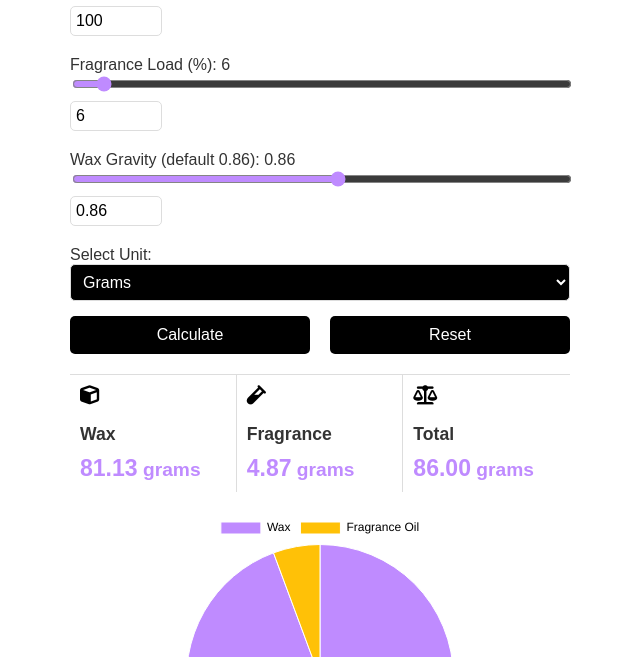
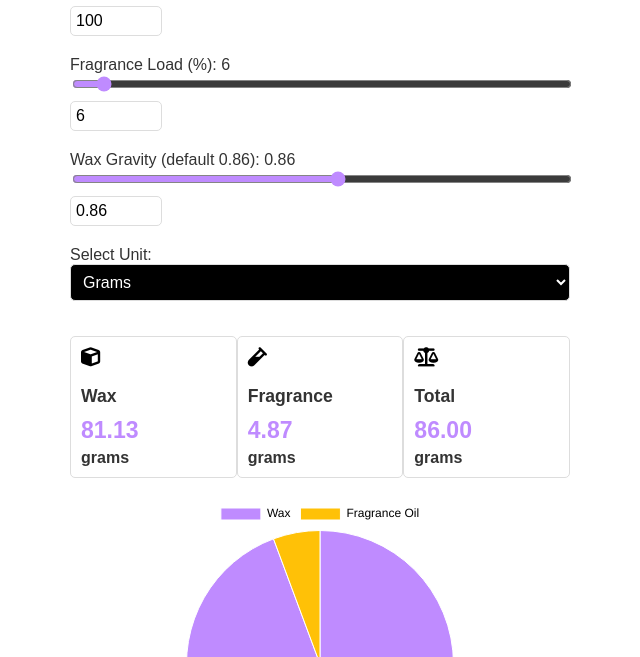
Before and after one commit to usaidkhanovic/candle-fragrance-calculator, a plain HTML site: page index.html in a window 1280 px wide. Shown: the part 143-800 px from the top of the page, without its empty margins (320-960 px from the left). Drawn offline with nearby package versions, Linux system fonts and the light colour scheme.

Commit message:
index.html

```diff
--- a/index.html
+++ b/index.html
@@ -14,7 +14,7 @@
             background-color: #FFFFFF;
             padding: 20px;
             margin: 0;
-            color: #ffffff;
+            color: #000000; /* Changed text color to black for visibility */
             min-height: 100vh;
             box-sizing: border-box;
         }
@@ -80,33 +80,11 @@
             background-color: #333333;
         }
 
-        .button-container {
-            display: flex;
-            justify-content: space-between;
-        }
-
-        button {
-            width: 48%;
-            background-color: #000000;
-            color: #ffffff;
-            padding: 10px;
-            border: none;
-            border-radius: 5px;
-            cursor: pointer;
-            font-size: 1em;
-            transition: background-color 0.3s;
-        }
-
-        button:hover {
-            background-color: #555555;
-        }
-
         #results-container {
             display: flex;
             justify-content: space-between;
             align-items: center;
             margin-top: 20px;
-            border-top: 1px solid #ddd;
         }
 
         .result-item {
@@ -114,6 +92,8 @@
             width: 30%;
             padding: 10px;
             position: relative;
+            border: 0.5px solid #ddd; /* Added border */
+            border-radius: 5px; /* Optional: Rounded corners for aesthetics */
         }
 
         .result-item i {
@@ -137,14 +117,12 @@
             margin-top: 10px;
         }
 
-        .result-item:not(:last-child)::after {
-            content: '';
-            position: absolute;
-            top: 0;
-            right: 0;
-            height: 100%;
-            width: 1px;
-            background-color: #ddd;
+        .unit-label {
+            font-size: 1em;
+            color: #333333;
+            text-align: left; /* Left align the unit label */
+            margin-top: 5px; /* Add some space above the unit label */
+            font-weight: 600; /* Increase the weight of the unit label */
         }
 
         #chartContainer {
@@ -170,8 +148,8 @@
             }
 
             .result-item {
-                width: 100%;
-                margin-bottom: 10px;
+                width: 100%; /* Each item takes full width on mobile */
+                margin-bottom: 10px; /* Add some space between each item */
             }
         }
     </style>
@@ -180,7 +158,7 @@
         let updateChartTimeout;
 
         window.onload = function () {
-            calculate();
+            calculate(); // Call calculate to display initial values
         }
 
         function updateValueDisplay(sliderId, displayId) {
@@ -202,8 +180,8 @@
             let fragranceLoadInput = document.getElementById('fragranceLoadInput').value;
             let waxGravityInput = document.getElementById('waxGravityInput').value;
 
-            if (waxWeightInput < 50 || waxWeightInput > 1000 || isNaN(waxWeightInput)) {
-                alert("Please enter a valid wax weight between 50 and 1000 grams.");
+            if (waxWeightInput < 1 || waxWeightInput > 2000 || isNaN(waxWeightInput)) {
+                alert("Please enter a valid wax weight between 1 and 2000 grams.");
                 return false;
             }
             if (fragranceLoadInput < 1 || fragranceLoadInput > 100 || isNaN(fragranceLoadInput)) {
@@ -244,9 +222,14 @@
             fragranceOilWeight /= conversionFactor;
 
             let unitLabel = unit === "grams" ? "grams" : (unit === "ounces" ? "oz" : "lbs");
-            document.getElementById('waxWeightResult').innerHTML = `<span class="result-number">${adjustedWaxWeight.toFixed(2)}</span> ${unitLabel}`;
-            document.getElementById('fragranceAmount').innerHTML = `<span class="result-number">${fragranceOilWeight.toFixed(2)}</span> ${unitLabel}`;
-            document.getElementById('totalWeight').innerHTML = `<span class="result-number">${totalWeight.toFixed(2)}</span> ${unitLabel}`;
+            document.getElementById('waxWeightResult').innerHTML = `<span class="result-number">${adjustedWaxWeight.toFixed(2)}</span>`;
+            document.getElementById('fragranceAmount').innerHTML = `<span class="result-number">${fragranceOilWeight.toFixed(2)}</span>`;
+            document.getElementById('totalWeight').innerHTML = `<span class="result-number">${totalWeight.toFixed(2)}</span>`;
+
+            // Move the unit labels under the results
+            document.getElementById('waxWeightUnit').innerHTML = unitLabel;
+            document.getElementById('fragranceUnit').innerHTML = unitLabel;
+            document.getElementById('totalWeightUnit').innerHTML = unitLabel;
 
             clearTimeout(updateChartTimeout);
             updateChartTimeout = setTimeout(() => updateChart(adjustedWaxWeight, fragranceOilWeight), 200);
@@ -281,23 +264,6 @@
                 }
             });
         }
-
-        function resetCalculator() {
-            document.getElementById('waxWeight').value = 100;
-            document.getElementById('fragranceLoad').value = 6;
-            document.getElementById('waxGravity').value = 0.86;
-            document.getElementById('unit').value = "grams";
-
-            document.getElementById('waxWeightValue').textContent = 100;
-            document.getElementById('fragranceLoadValue').textContent = 6;
-            document.getElementById('waxGravityValue').textContent = 0.86;
-
-            document.getElementById('waxWeightInput').value = 100;
-            document.getElementById('fragranceLoadInput').value = 6;
-            document.getElementById('waxGravityInput').value = 0.86;
-
-            calculate();
-        }
     </script>
 </head>
 <body>
@@ -306,8 +272,8 @@
 
         <div class="slider-container">
             <label for="waxWeight" aria-label="Wax Weight">Wax Weight (grams): <span id="waxWeightValue" class="value-display">100</span></label>
-            <input type="range" id="waxWeight" min="50" max="1000" value="100" oninput="updateValueDisplay('waxWeight', 'waxWeightValue')">
-            <input type="number" id="waxWeightInput" value="100" min="50" max="1000" oninput="updateSlider('waxWeight', 'waxWeightInput')">
+            <input type="range" id="waxWeight" min="1" max="2000" value="100" oninput="updateValueDisplay('waxWeight', 'waxWeightValue')">
+            <input type="number" id="waxWeightInput" value="100" min="1" max="2000" oninput="updateSlider('waxWeight', 'waxWeightInput')">
         </div>
 
         <div class="slider-container">
@@ -329,26 +295,24 @@
             <option value="pounds">Pounds</option>
         </select>
 
-        <div class="button-container">
-            <button type="button" onclick="calculate()">Calculate</button>
-            <button type="button" onclick="resetCalculator()">Reset</button>
-        </div>
-
         <div id="results-container">
             <div class="result-item">
                 <i class="fas fa-cube"></i>
                 <div class="result-label">Wax</div>
-                <div id="waxWeightResult" class="result-number">0 grams</div>
+                <div id="waxWeightResult" class="result-number">0</div>
+                <div id="waxWeightUnit" class="unit-label">grams</div>
             </div>
             <div class="result-item">
                 <i class="fas fa-vial"></i>
                 <div class="result-label">Fragrance</div>
-                <div id="fragranceAmount" class="result-number">0 grams</div>
+                <div id="fragranceAmount" class="result-number">0</div>
+                <div id="fragranceUnit" class="unit-label">grams</div>
             </div>
             <div class="result-item">
                 <i class="fas fa-balance-scale"></i>
                 <div class="result-label">Total</div>
-                <div id="totalWeight" class="result-number">0 grams</div>
+                <div id="totalWeight" class="result-number">0</div>
+                <div id="totalWeightUnit" class="unit-label">grams</div>
             </div>
         </div>
 
```
